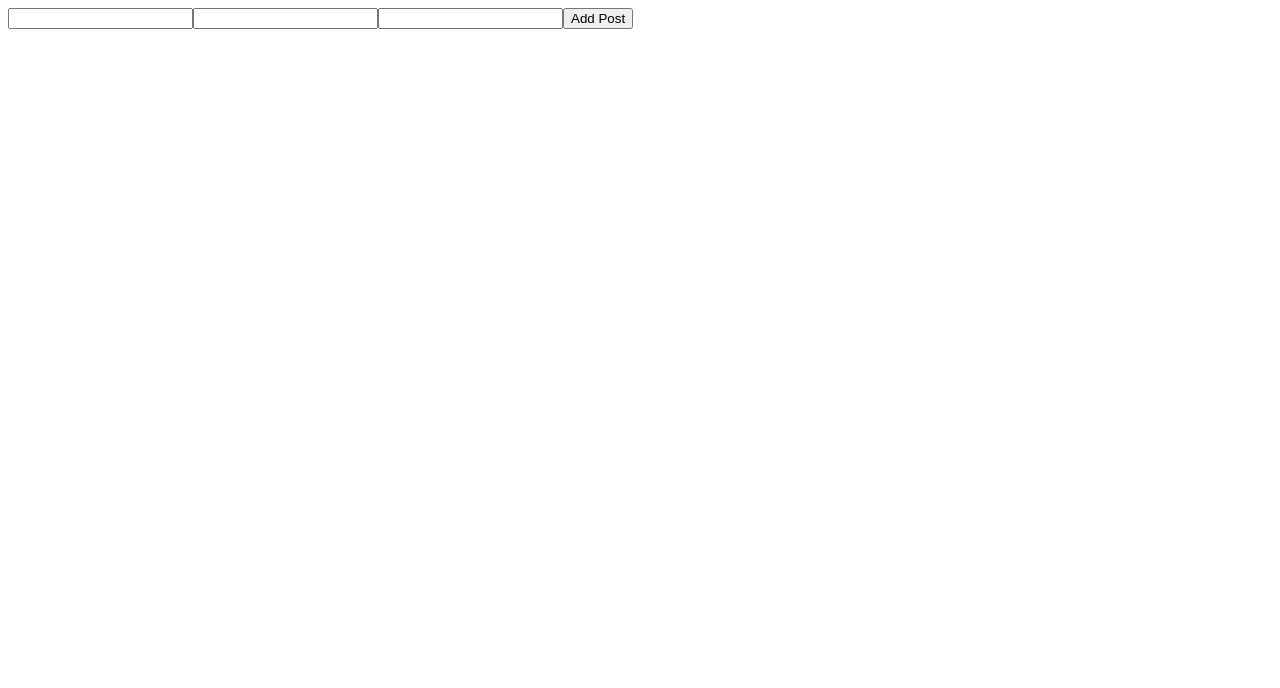
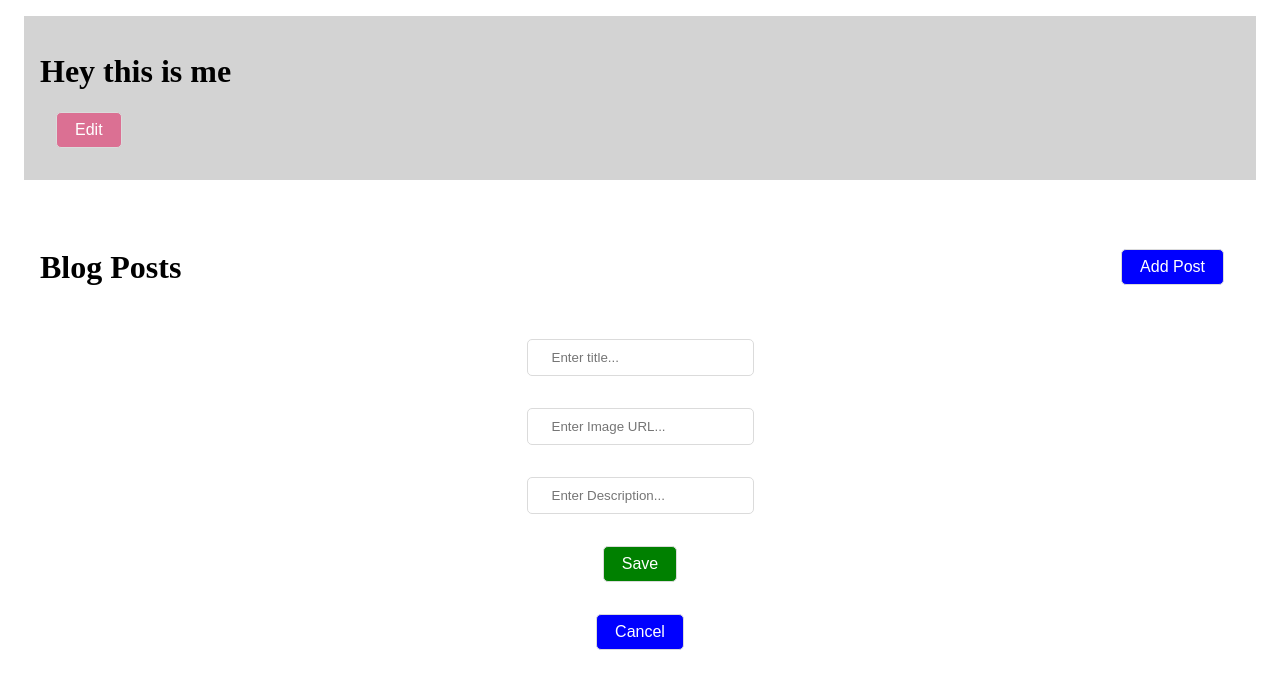
Before and after one commit to kathfree3/197HW5, a React (Vite) app: page / in a window 1280 px wide. Shown: the top 688 px of the page. Built offline with nearby package versions, Linux system fonts and the light colour scheme.

Commit message:
started style stuff with blog posts

```diff
--- a/package.json
+++ b/package.json
@@ -32,6 +32,7 @@
     "react": "^17.0.2",
     "react-dom": "^17.0.2",
     "react-redux": "^7.2.5",
-    "redux": "^4.1.1"
+    "redux": "^4.1.1",
+    "styled-components": "^5.3.3"
   }
 }
--- /dev/null
+++ b/src/StyledComponents/GlobalStyles.js
@@ -0,0 +1,23 @@
+import s from 'styled-components'
+
+export const Button = s.button`
+  display: block;
+  font-size: 1rem;
+  padding: 8px 18px;
+  border: solid 1px #dbdbdb;
+  border-radius: 5px;
+  color: white;
+  margin: 1rem;
+`
+export const EditButton = s(Button)`
+  background: #DB7093;
+`
+
+export const SaveButton = s(Button)`
+  background: green;
+  display: inline-block;
+`
+export const CancelButton = s(Button)`
+  background: blue;
+  display: inline-block;
+`
--- a/src/StyledComponents/Post.js
+++ /dev/null
@@ -1,24 +0,0 @@
-// package imports
-import React, { useState } from 'react'
-
-// local imports
-import { editPost } from '../actions'
-
-const Post = ({
-  id, title, image, description,
-}) => {
-  const [editMode, setEditMode] = useState(false)
-
-  return (
-    <div>
-      {id}
-      {title}
-      {image}
-      {description}
-      <button type="button" onClick={() => setEditMode(!editMode)}> Edit </button>
-      {editMode && (<p> hi </p>)}
-    </div>
-  )
-}
-
-export default Post
--- a/src/components/App.js
+++ b/src/components/App.js
@@ -2,13 +2,12 @@ import React from 'react'
 
 // local imports
 import Introduction from './Introduction'
-import PostInput from './PostInput'
-import PostList from './PostList'
+import Blog from './Blog'
 
 const App = () => (
-  <div>
-    <PostInput />
-    <PostList />
-  </div>
+  <>
+    <Introduction />
+    <Blog />
+  </>
 )
 export default App
--- /dev/null
+++ b/src/components/Blog.js
@@ -0,0 +1,45 @@
+import React, { useState } from 'react'
+import s from 'styled-components'
+
+// local imports
+import { Button } from '../StyledComponents/GlobalStyles'
+import PostInput from './PostInput'
+import PostList from './PostList'
+
+const Blog = () => {
+  const [addPostMode, setAddPostMode] = useState(true)
+  return (
+    <Container>
+      <h1>
+        Blog Posts
+        <AddPostButton type="button" onClick={() => setAddPostMode(!addPostMode)}>
+          Add Post
+        </AddPostButton>
+      </h1>
+      {addPostMode && <PostInput />}
+      <PostList />
+    </Container>
+
+  )
+}
+
+export default Blog
+
+const Container = s.div`
+  margin: 1rem;
+  padding: 1rem;
+  display: flex;
+  flex-direction: column;
+  h1 {
+    display: flex;
+    flex-direction: row;
+    width: 100%;
+    align-items: center;
+  }
+
+`
+
+const AddPostButton = s(Button)`
+  background: blue;
+  margin-left: auto;
+`
--- a/src/components/Introduction.js
+++ b/src/components/Introduction.js
@@ -1,15 +1,18 @@
 import React, { useState } from 'react'
 import { connect } from 'react-redux'
+import s from 'styled-components'
 
 // local imports
 import { editIntro } from '../actions'
 import EditIntro from './EditIntro'
+// styles imports
+import { EditButton } from '../StyledComponents/GlobalStyles'
 
 const Introduction = ({ imageURL, description, dispatchEditIntro }) => {
   const [editMode, setEditMode] = useState(false)
 
   return (
-    <div>
+    <IntroContainer>
       <h1> Hey this is me</h1>
       <p>
         {imageURL}
@@ -17,9 +20,11 @@ const Introduction = ({ imageURL, description, dispatchEditIntro }) => {
       <p>
         {description}
       </p>
-      <button type="button" onClick={() => setEditMode(!editMode)}> Edit </button>
+      <EditButton type="button" onClick={() => setEditMode(!editMode)}>
+        Edit
+      </EditButton>
       {editMode && <EditIntro /> }
-    </div>
+    </IntroContainer>
   )
 }
 
@@ -33,3 +38,10 @@ const mapDispatchToProps = dispatch => ({
 })
 
 export default connect(mapStateToProps, mapDispatchToProps)(Introduction)
+
+const IntroContainer = s.div`
+  margin: 1rem;
+  padding: 1rem;
+  display: block;
+  background: lightgray;
+`
--- /dev/null
+++ b/src/components/Post.js
@@ -0,0 +1,57 @@
+// package imports
+import React, { useState } from 'react'
+import s from 'styled-components'
+
+// local imports
+import { editPost } from '../actions'
+
+// local stle imports
+import {
+  Button, EditButton, SaveButton, CancelButton,
+} from '../StyledComponents/GlobalStyles'
+
+const PostContainer = s.div`
+  margin: 1rem;
+  padding: 1rem;
+  display: block;
+  width: 25%;
+  border: 5px solid #f2f2f2;
+  border-radius: 3px;
+  h1 {
+    font-size: 1.5rem
+  }
+`
+const DeleteButton = s(Button)`
+  background: red;
+`
+
+const Post = ({
+  id, title, image, description,
+}) => {
+  const [editMode, setEditMode] = useState(false)
+
+  return (
+    <PostContainer>
+      <h1>
+        Post #
+        {id}
+        :
+        {title}
+      </h1>
+      {image}
+      {description}
+      <EditButton type="button" onClick={() => setEditMode(!editMode)}>
+        Edit
+      </EditButton>
+      {editMode && (
+      <>
+        <SaveButton />
+        <CancelButton />
+        <DeleteButton />
+      </>
+      )}
+    </PostContainer>
+  )
+}
+
+export default Post
--- a/src/components/PostInput.js
+++ b/src/components/PostInput.js
@@ -1,8 +1,10 @@
 import React, { useState } from 'react'
 import { connect } from 'react-redux'
+import s from 'styled-components'
 
 // local imports
 import { addPost } from '../actions'
+import { SaveButton, CancelButton } from '../StyledComponents/GlobalStyles'
 
 // title, image, description
 const PostInput = ({ dispatchAddPost }) => {
@@ -11,12 +13,17 @@ const PostInput = ({ dispatchAddPost }) => {
   const [description, setDesription] = useState('')
 
   return (
-    <>
-      <input onChange={e => setTitle(e.target.value)} />
-      <input onChange={e => setImage(e.target.value)} />
-      <input onChange={e => setDesription(e.target.value)} />
-      <button type="submit" onClick={() => dispatchAddPost({ title, image, description })}> Add Post </button>
-    </>
+    <Form>
+      <Input onChange={e => setTitle(e.target.value)} placeholder="Enter title..." />
+      <Input onChange={e => setImage(e.target.value)} placeholder="Enter Image URL..." />
+      <Input onChange={e => setDesription(e.target.value)} placeholder="Enter Description..." />
+      <SaveButton type="submit" onClick={() => dispatchAddPost({ title, image, description })}>
+        Save
+      </SaveButton>
+      <CancelButton>
+        Cancel
+      </CancelButton>
+    </Form>
   )
 }
 
@@ -25,3 +32,21 @@ const mapDispatchToProps = dispatch => ({
 })
 
 export default connect(null, mapDispatchToProps)(PostInput)
+
+const Input = s.input`
+  display: block;
+  padding: 10px 24px;
+  border: solid 1px #dbdbdb;
+  border-radius: 5px;
+  margin: 1rem;
+`
+
+// container should have some diff based on if its a reply or new post
+const Form = s.div`
+  display: flex;
+  width: 20%;
+  margin: auto;
+  flex-direction: column;
+  align-items: center;
+  border: 1px;
+`
--- a/src/components/PostList.js
+++ b/src/components/PostList.js
@@ -1,17 +1,18 @@
 import React, { useState } from 'react'
 import { connect } from 'react-redux'
+import s from 'styled-components'
 
 // local imports
-import Post from '../StyledComponents/Post'
+import Post from './Post'
 
 const PostList = ({ posts, dispatchEditPost }) => (
-  <>
+  <Container>
     {posts.map(({
       id, title, image, description,
     }) => (
       <Post id={id} title={title} image={image} description={description} />
     ))}
-  </>
+  </Container>
 )
 
 const mapStateToProps = state => ({
@@ -19,3 +20,11 @@ const mapStateToProps = state => ({
 })
 
 export default connect(mapStateToProps, null)(PostList)
+
+const Container = s.div`
+  display: flex;
+  flex-direction: row;
+  flex-wrap: wrap;
+  align-content: flex-start;
+  align-items: flex-start;
+`
```
Also changed, not shown: 1 other file (tests, documents, lock files or other folders).
